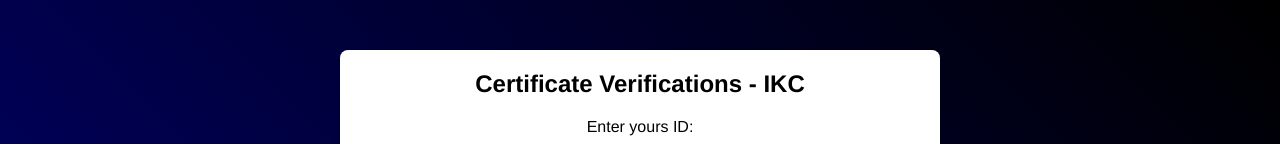
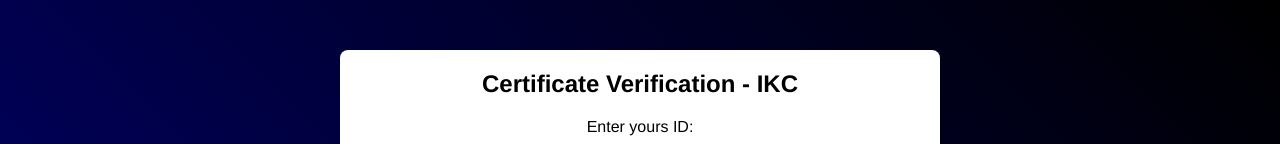
Before and after one commit to DileepOttikunta/IKCCERT, a plain HTML site: page index.html in a window 1280 px wide. Shown: the top 144 px of the page. Drawn offline with Linux system fonts and the light colour scheme.

Commit message:
Update index.html

```diff
--- a/index.html
+++ b/index.html
@@ -8,7 +8,7 @@
 </head>
 <body>
   <div class="container">
-    <h1>Certificate Verifications - IKC </h1>
+    <h1>Certificate Verification - IKC </h1>
     <form id="lookupForm">
       <label for="inputNumber">Enter yours ID:</label>
       <input type="number" id="inputNumber" placeholder="Enter your number" required>
```
